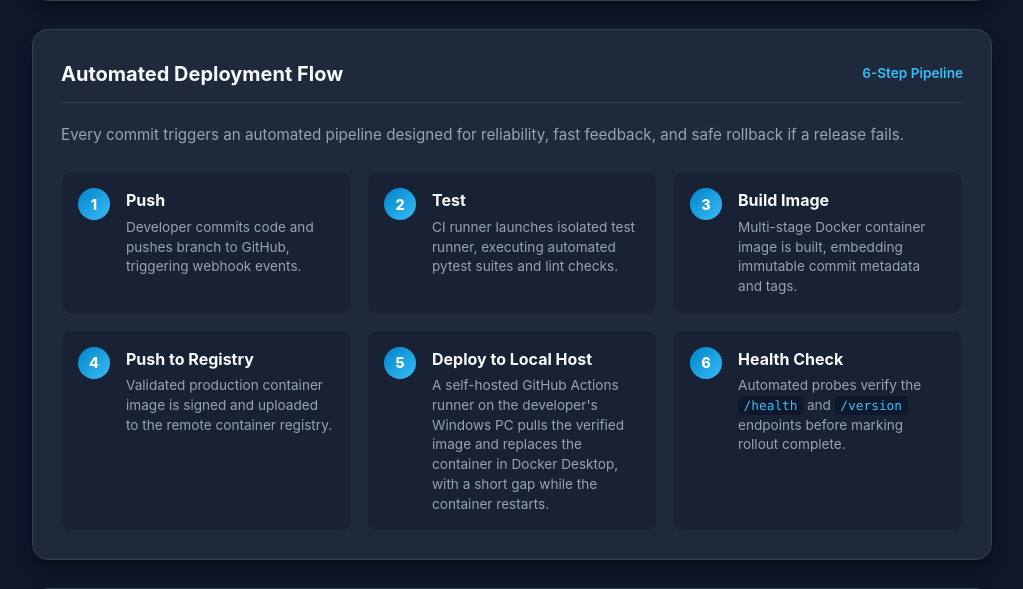
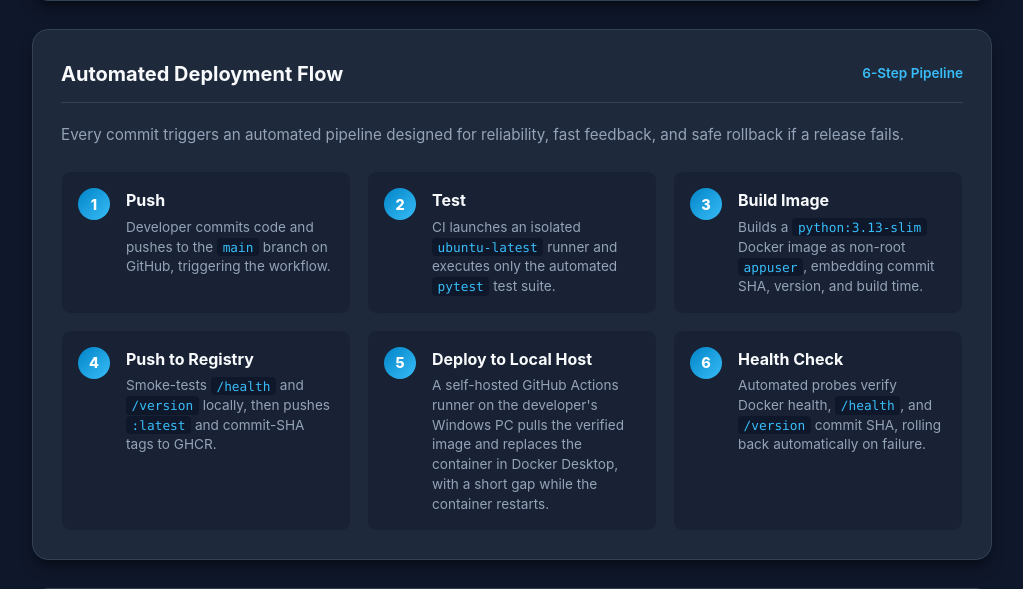
Before and after one commit to Sohan212121/AutoDeploy, a Flask app: page / in a window 1280 px wide. Shown: the part 636-1225 px from the top of the page, without its empty margins (128-1151 px from the left). Run offline with Flask 3, Linux system fonts and the light colour scheme; parts of the project's set-up code (start-up, migrations or seed data) failed here and were passed over.

Commit message:
docs: add screenshots and fix wording

```diff
--- a/app/templates/index.html
+++ b/app/templates/index.html
@@ -81,7 +81,7 @@
                         <div class="step-content">
                             <h3 class="step-title">Push</h3>
                             <p class="step-text">
-                                Developer commits code and pushes branch to GitHub, triggering webhook events.
+                                Developer commits code and pushes to the <code>main</code> branch on GitHub, triggering the workflow.
                             </p>
                         </div>
                     </li>
@@ -90,7 +90,7 @@
                         <div class="step-content">
                             <h3 class="step-title">Test</h3>
                             <p class="step-text">
-                                CI runner launches isolated test runner, executing automated pytest suites and lint checks.
+                                CI launches an isolated <code>ubuntu-latest</code> runner and executes only the automated <code>pytest</code> test suite.
                             </p>
                         </div>
                     </li>
@@ -99,7 +99,7 @@
                         <div class="step-content">
                             <h3 class="step-title">Build Image</h3>
                             <p class="step-text">
-                                Multi-stage Docker container image is built, embedding immutable commit metadata and tags.
+                                Builds a <code>python:3.13-slim</code> Docker image as non-root <code>appuser</code>, embedding commit SHA, version, and build time.
                             </p>
                         </div>
                     </li>
@@ -108,7 +108,7 @@
                         <div class="step-content">
                             <h3 class="step-title">Push to Registry</h3>
                             <p class="step-text">
-                                Validated production container image is signed and uploaded to the remote container registry.
+                                Smoke-tests <code>/health</code> and <code>/version</code> locally, then pushes <code>:latest</code> and commit-SHA tags to GHCR.
                             </p>
                         </div>
                     </li>
@@ -126,7 +126,7 @@
                         <div class="step-content">
                             <h3 class="step-title">Health Check</h3>
                             <p class="step-text">
-                                Automated probes verify the <code>/health</code> and <code>/version</code> endpoints before marking rollout complete.
+                                Automated probes verify Docker health, <code>/health</code>, and <code>/version</code> commit SHA, rolling back automatically on failure.
                             </p>
                         </div>
                     </li>
```
Also changed, not shown: README.md, 2 other files.
